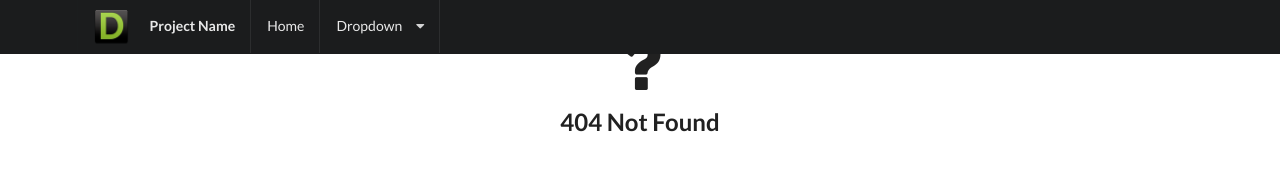
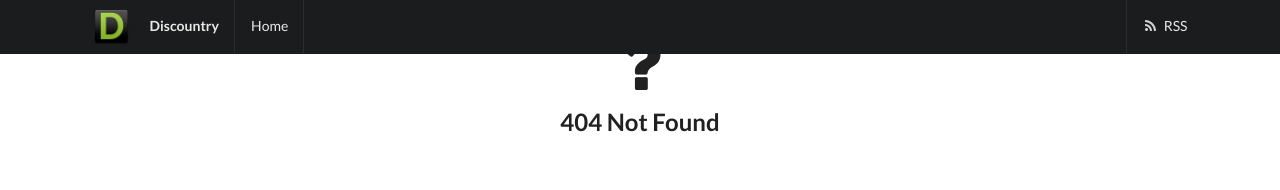
Before and after one commit to discountry/discountry.github.io, a Jekyll site: the page built from 404.html, in a window 1280 px wide. Shown: the top 190 px of the page. Built offline with Jekyll 4.4.1, drawn with Linux system fonts in a browser that asks for light colours; nearby versions of some CDN libraries.

Commit message:
update layout

```diff
--- a/_includes/header.html
+++ b/_includes/header.html
@@ -2,26 +2,31 @@
     <div class="ui container">
       <div href="#" class="header item">
         <img class="logo" src="/images/logo.png">
-        Project Name
+        {{ site.title }}
       </div>
-      <a href="#" class="item">Home</a>
-      <a href="#" class="ui simple dropdown item">
-        Dropdown <i class="dropdown icon"></i>
+      <a href="{{ site.baseurl }}/" class="item">Home</a>
+      <div class="right menu">
+      <div class="mobile item ui dropdown">
+        <i class="content icon"></i>
         <div class="menu">
-          <div class="item">Link Item</div>
-          <div class="item">Link Item</div>
-          <div class="divider"></div>
-          <div class="header">Header Item</div>
-          <div class="item">
-            <i class="dropdown icon"></i>
-            Sub Menu
-            <div class="menu">
-              <div class="item">Link Item</div>
-              <div class="item">Link Item</div>
-            </div>
-          </div>
-          <div class="item">Link Item</div>
+          {% for page in site.pages %}
+          {% if page.title %}
+          <a class="item" href="{{ page.url | prepend: site.baseurl }}">{{ page.title }}</a>
+          {% endif %}
+        {% endfor %}
+        <a href="{{ "/feed.xml" | prepend: site.baseurl }}" class="item">
+          <i class="rss icon"></i> RSS
+        </a>
         </div>
-      </a>
+      </div>
+        {% for page in site.pages %}
+          {% if page.title %}
+          <a class="item" href="{{ page.url | prepend: site.baseurl }}">{{ page.title }}</a>
+          {% endif %}
+        {% endfor %}
+        <a href="{{ "/feed.xml" | prepend: site.baseurl }}" class="item">
+          <i class="rss icon"></i> RSS
+        </a>
+      </div>
     </div>
   </div>
```
Also changed, not shown: index.html (+10 -13 lines).
